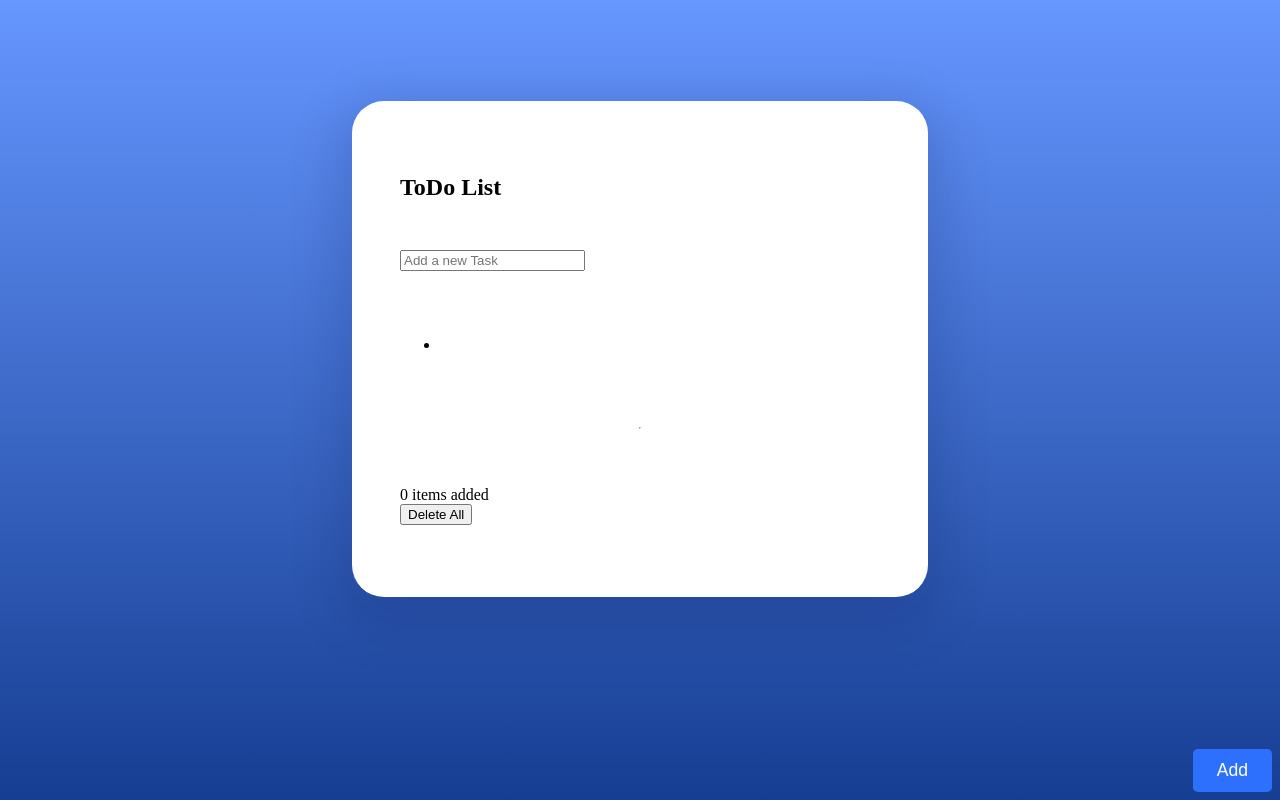
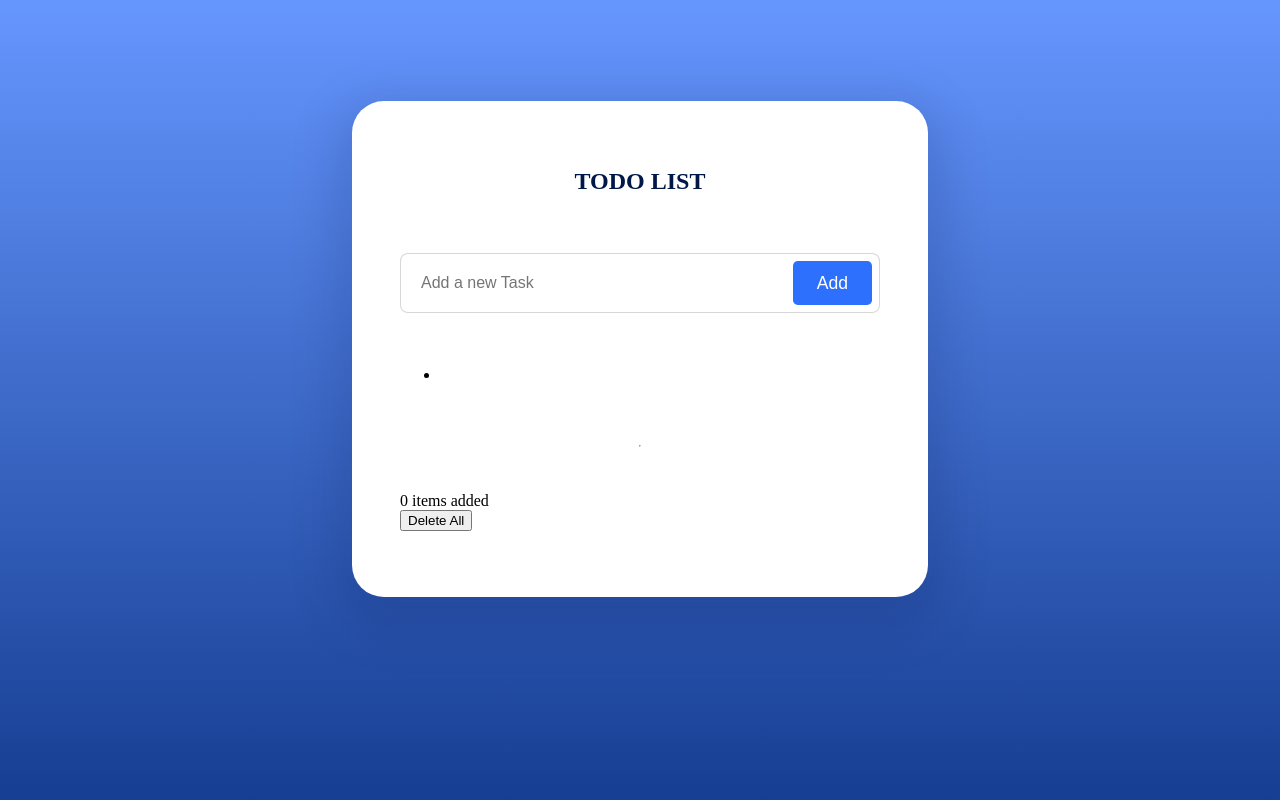
Before and after one commit to anandku06/ToDo-List, a plain HTML site: page index.html in a window 1280 px wide. Drawn offline with Linux system fonts and the light colour scheme.

Commit message:
Update style.css
Input field for the task is styled almost

```diff
--- a/style.css
+++ b/style.css
@@ -58,3 +58,26 @@ p {
     box-shadow: 0 1rem 3rem 1rem rgba(0, 23, 71, 0.15);
     max-width: 30rem;    /* Take 60% width until maxwidth is achieved */
 }
+
+h2
+{
+    text-transform: uppercase;
+    height: 3rem;
+    color: var(--dark);
+    text-align: center;
+}
+
+.input
+{
+    position: relative;
+    display: flex;
+}
+
+.input-field
+{
+    width: 100%;
+    border: 0.06rem, solid #d2d2d2df;
+    border-radius: 0.5rem;
+    padding: 1.25rem;
+    font-size: 1rem;
+}
```
